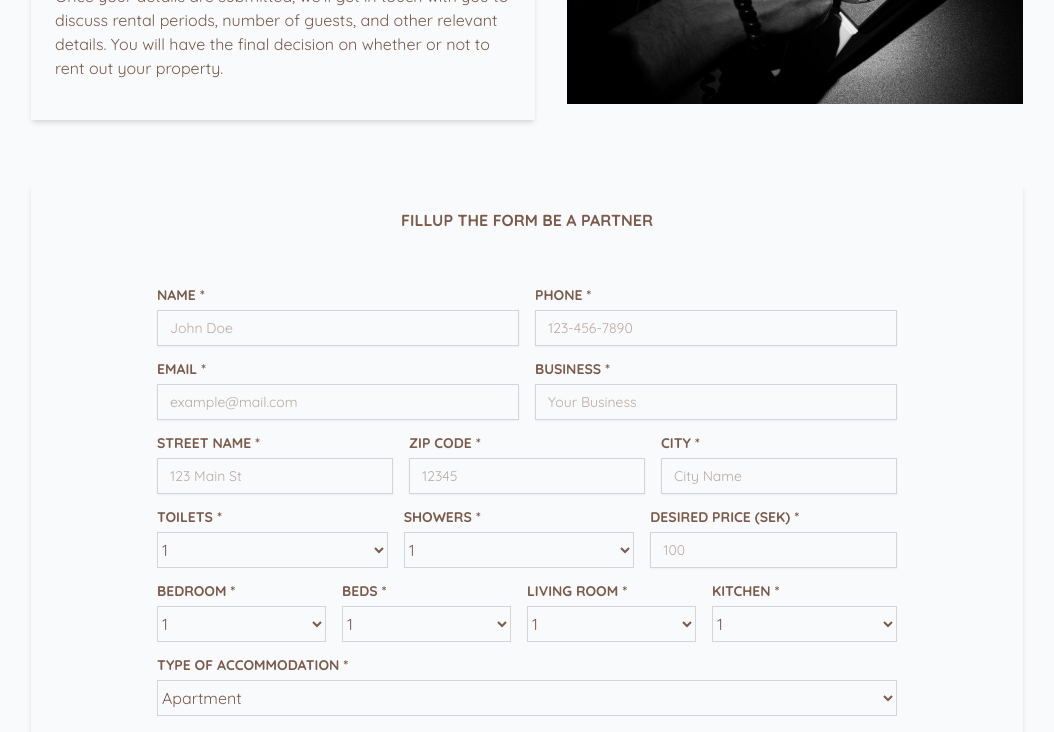
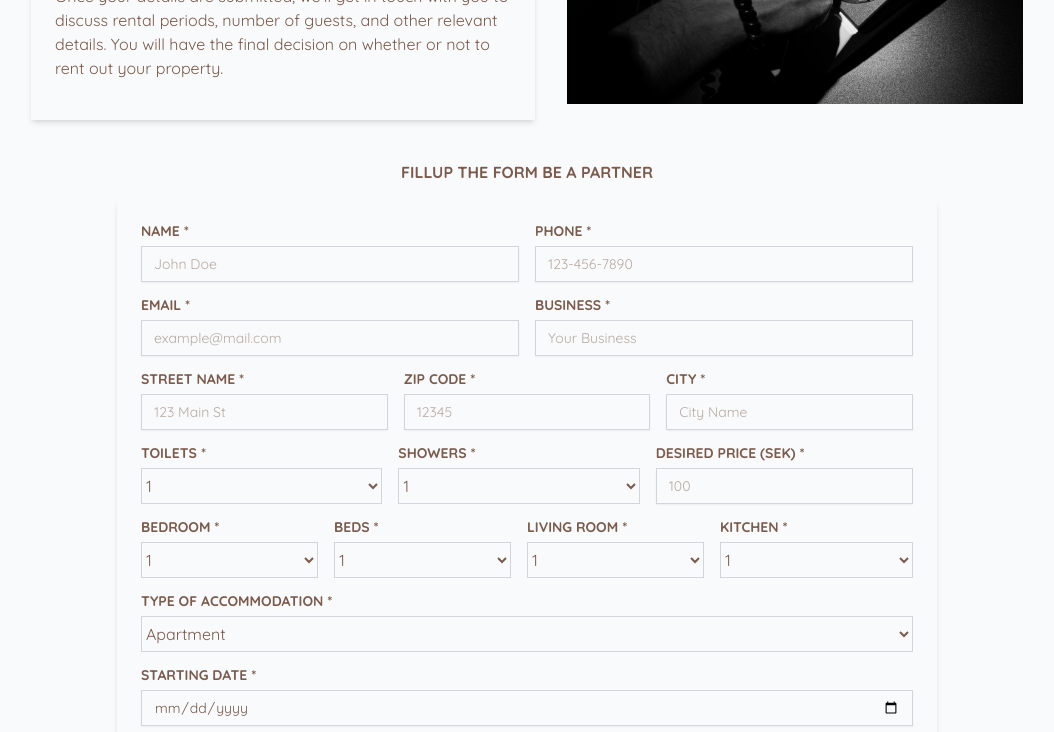
Before and after one commit to raselrzl/stayspace, a Next.js app: page /partner in a window 1280 px wide. Shown: the part 1360-2092 px from the top of the page, without its empty margins (113-1167 px from the left). Built offline with nearby package versions, Linux system fonts and the light colour scheme.

Commit message:
form submitted successfully

```diff
--- a/app/components/PartnerContactForm.tsx
+++ b/app/components/PartnerContactForm.tsx
@@ -119,7 +119,7 @@ export default function PartnerContactForm() {
       </h1>
 
       <FormProvider {...form}>
-        <form onSubmit={form.handleSubmit(onSubmit)} className="space-y-4 p-10">
+        <form onSubmit={form.handleSubmit(onSubmit)} className="space-y-4 p-6 shadow-md max-w-[900px]">
           <div className="md:flex md:space-x-4">
             <FormField control={form.control} name="name" render={({ field }) => (
               <FormItem className="flex-1">
--- a/app/components/TenantForm.tsx
+++ b/app/components/TenantForm.tsx
@@ -131,7 +131,7 @@ export default function TenantForm() {
       </h1>
 
       <FormProvider {...form}>
-        <form onSubmit={form.handleSubmit(onSubmit)} className="space-y-4">
+        <form onSubmit={form.handleSubmit(onSubmit)} className="space-y-4 shadow-md max-w-[900px] p-6">
           {/* Full Name Field */}
           <FormField
             control={form.control}
--- a/app/partner/page.tsx
+++ b/app/partner/page.tsx
@@ -78,15 +78,15 @@ const BecomePartner = () => {
             </div>
           </div>
 
-          {/* Partner Registration Form Section */}
-          <div className="flex flex-col lg:flex-row space-y-8 lg:space-y-0 lg:space-x-8 p-4 mt-8">
+
             {/* Partner Contact Form */}
-            <div className="flex-1 shadow-md">
+
+
+
+        </div>
+        <div className="flex-1">
               <PartnerContactForm />
             </div>
-          </div>
-
-        </div>
       </section>
     </>
   );
--- a/app/tenant/page.tsx
+++ b/app/tenant/page.tsx
@@ -35,7 +35,7 @@ const Tenant = () => {
       </section>
       <div className="flex flex-col lg:flex-row space-y-8 lg:space-y-0 lg:space-x-8 p-4 mt-8">
         {/* Partner Contact Form */}
-        <div className="flex-1 shadow-md">
+        <div className="flex-1">
           <TenantForm />
         </div>
       </div>
```
